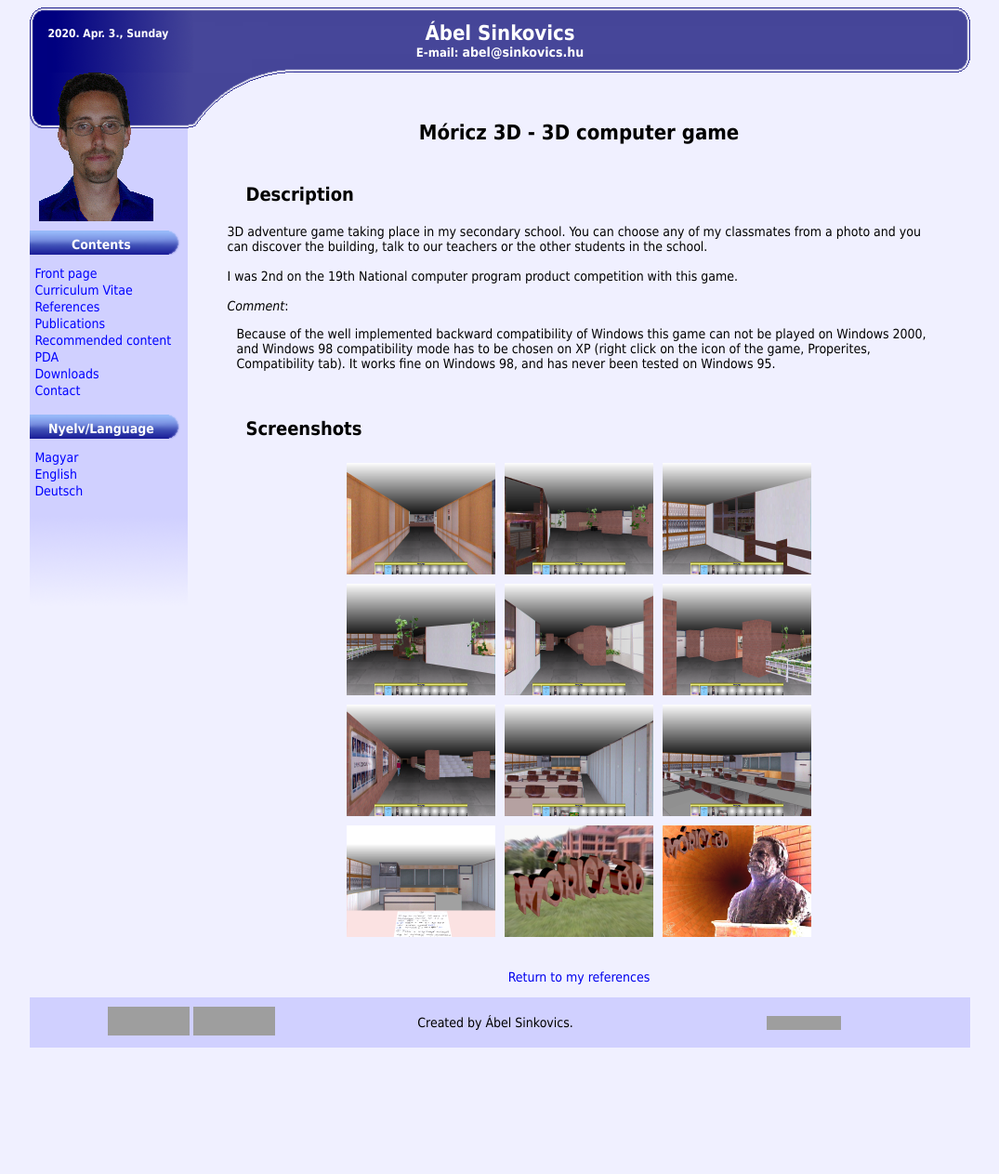
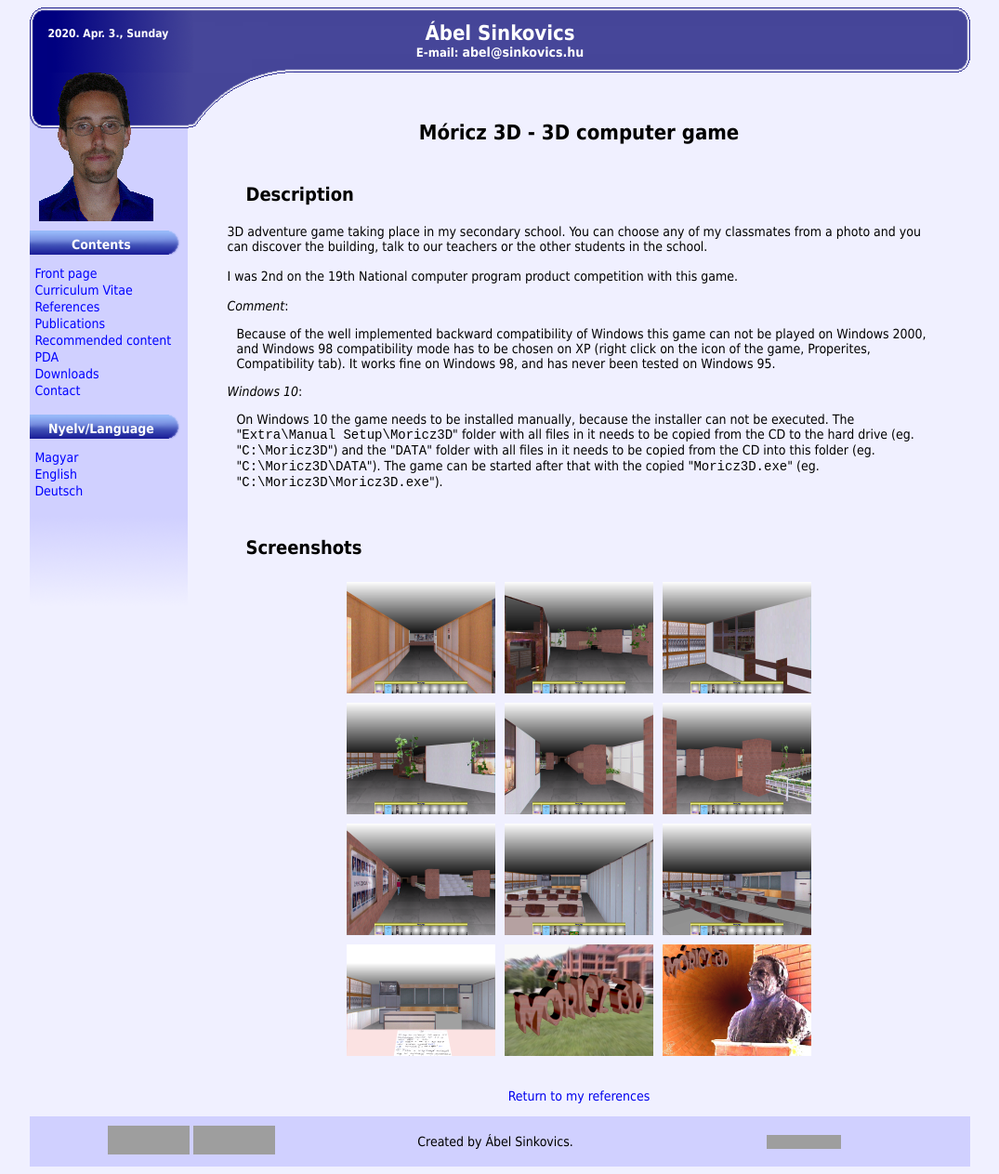
Before and after one commit to sabel83/sabel83.github.io, a Jekyll site: the page built from m3d.html, in a window 1280 px wide. Shown: the whole page at 93% size, without its empty margins (102-1177 px from the left). Built offline with Jekyll 4.4.1, drawn with Linux system fonts in a browser that asks for light colours; Markdown is read by kramdown in place of the engine named in the settings; before the commit the page ends 1135 px from its top, so only the background shows below that; grey boxes are pictures that could not be loaded.

Commit message:
Add Windows 10-related instructions

```diff
--- a/_includes/content/de/m3d.html
+++ b/_includes/content/de/m3d.html
@@ -15,4 +15,17 @@ Spiel den II. Platz erhalten.
   2000 nicht gespielt werden. Unter Windows XP muss Windows-98-Kompatibilität
   eingeschaltet werden (Rechtsklick auf das Icon des Programms, Eigenschaften,
   Kompatibilität).
+</p>
+<p>
+  <i>Windows 10</i>:
+</p>
+<p style='padding-left:10px;'>
+  Unter Windows 10 muss das Spiel manuell installiert werden, weil das Installer
+  nicht ausgeführt werden kann. Der "<code>Extra\Manual Setup\Moricz3D</code>"
+  Ordner mit allen Dateien soll vom CD zur Festplatte kopiert werden
+  (z.B. "<code>C:\Moricz3D</code>") und der "<code>DATA</code>" Ordner mit
+  allen Dateien soll auch vom CD in dieser Ordner kopiert werden
+  (z.B. "<code>C:\Moricz3D\DATA</code>"). Danach kann das Spiel mit dem
+  gekopierten "<code>Moricz3D.exe</code>"
+  (z.B. "<code>C:\Moricz3D\Moricz3D.exe</code>") gestartet werden.
 {% endif %}
--- a/_includes/content/en/m3d.html
+++ b/_includes/content/en/m3d.html
@@ -15,4 +15,17 @@ game.
   can not be played on Windows 2000, and Windows 98 compatibility mode has to be
   chosen on XP (right click on the icon of the game, Properites, Compatibility
   tab). It works fine on Windows 98, and has never been tested on Windows 95.
+</p>
+<p>
+  <i>Windows 10</i>:
+</p>
+<p style='padding-left:10px;'>
+  On Windows 10 the game needs to be installed manually, because the installer
+  can not be executed. The "<code>Extra\Manual Setup\Moricz3D</code>" folder
+  with all files in it needs to be copied from the CD to the hard drive
+  (eg. "<code>C:\Moricz3D</code>") and the "<code>DATA</code>" folder with all
+  files in it needs to be copied from the CD into this folder
+  (eg. "<code>C:\Moricz3D\DATA</code>"). The game can be started after that with
+  the copied "<code>Moricz3D.exe</code>"
+  (eg. "<code>C:\Moricz3D\Moricz3D.exe</code>").
 {% endif %}
--- a/_includes/content/hu/m3d.html
+++ b/_includes/content/hu/m3d.html
@@ -17,4 +17,17 @@ A játékkal a XIX. Országos Számítógépes Programtermék Pályázaton II. h
   98 kompatibilitási módot (Jobb klikk az ikonra, Tulajdonságok, az megjelenő
   ablakban Kompatibilitás fül). (98 alatt gond nélkül működik, 95 és Me alatt
   még sosem próbáltam elindítani)
+</p>
+<p>
+  <i>Windows 10</i>:
+</p>
+<p style='padding-left:10px;'>
+  Windows 10 alatt a játékot kézzel kell telepíteni, mert a telepítőt nem lehet
+  elindítani. Az "<code>Extra\Manual Setup\Moricz3D</code>" mappát a benne
+  található fájlokkal együtt a CD-ről át kell másolni a merevlemezre
+  (pl. "<code>C:\Moricz3D</code>") és a "<code>DATA</code>" mappát a benne
+  található fájlokkal együtt a CD-ről át kell másolni ebbe a mappába.
+  (pl. "<code>C:\Moricz3D\DATA</code>"). Ezek után a lemásolt
+  "<code>Moricz3D.exe</code>" segítségével
+  (pl. "<code>C:\Moricz3D\Moricz3D.exe</code>") el lehet indítani a játékot.
 {% endif %}
```
